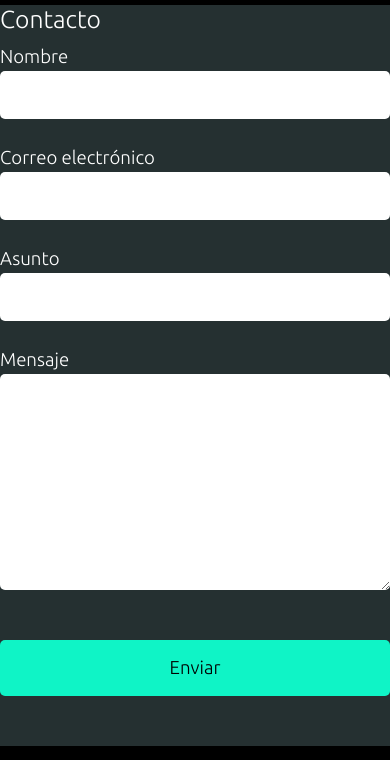
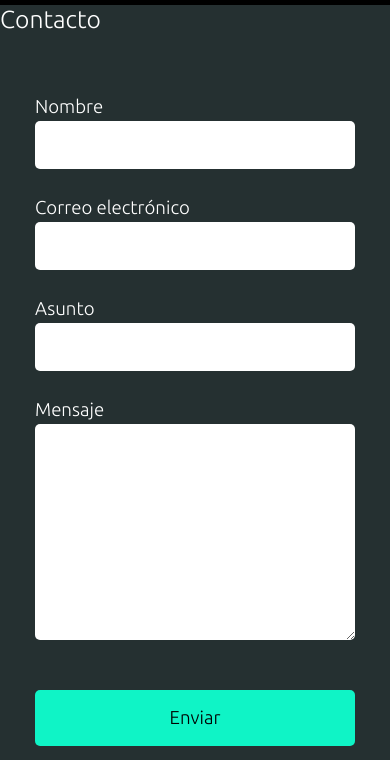
Before and after one commit to tomasgoldfarb/syncro, a plain HTML site: page pages/contact.html in a window 390 px wide. Shown: the part 71-831 px from the top of the page. Drawn offline with nearby package versions, Linux system fonts and the light colour scheme.

Commit message:
form responsive

```diff
--- a/assets/css/style.css
+++ b/assets/css/style.css
@@ -105,6 +105,24 @@ img.productos_img {
 }
 
 /* estilos para contact.html */
+#formContainer {
+    display: flex;
+    justify-content: center;
+    align-items: center;
+    position: relative;
+    width: 100%;
+    height: auto;
+    min-height: 600px;
+    padding: 20px;
+}
+
+#formbox {
+    width: 100%;
+    max-width: 400px;
+    padding: 30px 15px;
+    border-radius: 5px;
+}
+
 form {
     display: flex;
     flex-direction: column;
@@ -131,7 +149,7 @@ input {
 
 .formfield:focus {
     background-color: #253031;
-outline: 0 none;
+    outline: 0 none;
     box-shadow: 0 0 5px #0FF4C6;
     color: white;
 
--- a/pages/contact.html
+++ b/pages/contact.html
@@ -55,6 +55,7 @@
     <main>
         <h2>Contacto</h2>
         <div id="formContainer">
+            <div id="formbox">
             <form>
                 <label for="name">Nombre</label>
                 <input type="text" id="name" class="formfield">
@@ -66,6 +67,7 @@
                 <textarea id="message" rows="9" class="formfield"></textarea>
                 <button type="submit">Enviar</button>
             </form>
+        </div>
         </div>
     </main>
     <footer>
```
Lines whose indentation alone changed are shown as unchanged.
